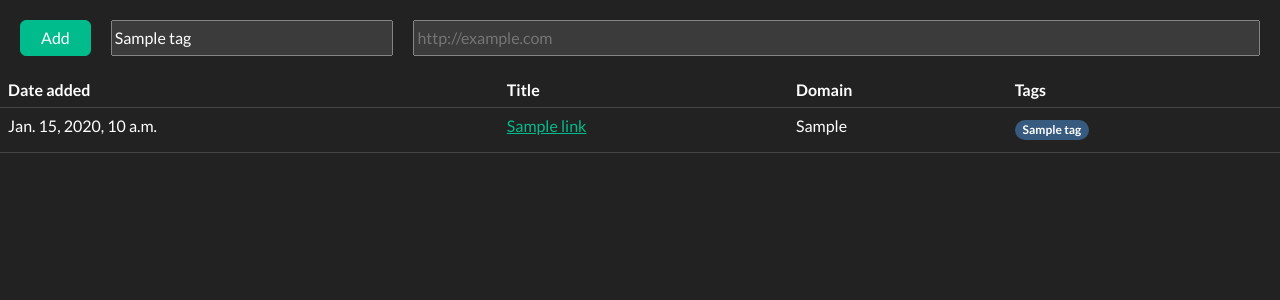
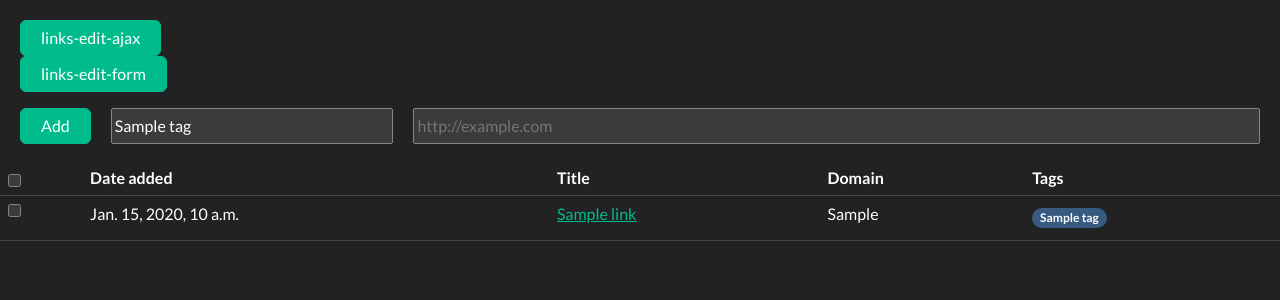
Before and after one commit to nchz/coolmarks, a Django app: page /links/ in a window 1280 px wide. Shown: the part 90-390 px from the top of the page. Run offline with Django 4.2, Linux system fonts and the light colour scheme; a user stored in the database is signed in; tables that the repository leaves empty hold one stand-in row (values such as "Sample post").

Commit message:
add jquery and a "select all" checkbox.

```diff
--- a/src/templates/links/index.html
+++ b/src/templates/links/index.html
@@ -1,8 +1,79 @@
 {% extends "base.html" %}
+
+{% block html_head %}
+
+<script src="https://ajax.googleapis.com/ajax/libs/jquery/3.6.1/jquery.min.js"></script>
+
+<script>
+
+  function findCheckedRows() {
+    var result = [];
+    $("table > tbody input[type='checkbox']:checked").each((i, elem) => {
+      result.push(elem.id);
+    });
+    return result;
+  }
+
+  $(document).ready(function () {
+    $("#links-edit-ajax").click(function () {
+      var checkedRows = findCheckedRows();
+      console.log(checkedRows);
+      $.post(
+        "{% url 'links:edit' %}",
+        {
+          "link_ids": checkedRows,
+        },
+        response => {
+          console.log(response);
+          // window.location.replace(e);
+        },
+      );
+      // return true;
+    });
+  });
+
+  $(document).ready(function () {
+    $("#links-edit-form").submit(function () {
+      var checkedRows = findCheckedRows();
+
+      $("<input />")
+        .attr("type", "hidden")
+        .attr("name", "link_ids")
+        .attr("value", checkedRows.join(","))
+        .appendTo(this);
+
+      return true;
+    });
+  });
+
+  $(document).ready(function () {
+    $("#select-all").click(function () {
+      if (this.checked) {
+        $("table > tbody input[type='checkbox']:not(:checked)").click();
+      } else {
+        $("table > tbody input[type='checkbox']:checked").click();
+      }
+    })
+  });
+
+  $(document).ready(function () {
+    console.log("aloha!");
+  });
+
+</script>
+
+{% endblock %}
 
 {% block body_main %}
 
 <div style="padding: 20px 20px 0px 20px;">
+  <button id="links-edit-ajax" class="btn btn-success" style="padding: 5px 20px;">links-edit-ajax</button>
+
+  <form id="links-edit-form" style="display: flex; justify-content: space-between;" action="{% url 'links:edit' %}"
+    method="POST">
+    <button type="submit" class="btn btn-success" style="padding: 5px 20px;">links-edit-form</button>
+  </form>
+
   <form style="display: flex; justify-content: space-between;" action="{% url 'links:list' %}" method="POST">
     {% csrf_token %}
     <button type="submit" class="btn btn-success" style="padding: 5px 20px;">Add</button>
@@ -10,12 +81,13 @@
     <input type="text" name="_tags_string" style="width: 25%; margin: 0px 20px;" placeholder="tags; separated; by ;"
       value="{{ first.tags_string }}">
     {% endwith %}
-    <input type="url" name="location" style="width: 75%;" placeholder="http://example.com">
+    <input required type="url" name="location" style="width: 75%;" placeholder="http://example.com">
   </form>
 </div>
-<table class="table table-hover">
+<table id="links-table" class="table table-hover">
   <thead>
     <tr>
+      <th><input id="select-all" type="checkbox"></th>
       <th>Date added</th>
       <th>Title</th>
       <th>Domain</th>
@@ -25,7 +97,13 @@
   <tbody>
     {% for link in link_list %}
     <tr>
-      <td>{{ link.dt | slice:":19" }}</td>
+      <td>
+        <input id="{{ link.id }}" type="checkbox"
+          onchange="this.parentElement.parentElement.classList.toggle('table-active')">
+      </td>
+      <td onclick="$('input#{{ link.id }}').click()">
+        {{ link.dt | slice:":19" }}
+      </td>
       <td><a href="{{ link.location }}" target="_blank">{{ link.title }}</a></td>
       <td>{{ link.domain }}</td>
       <td>
```
